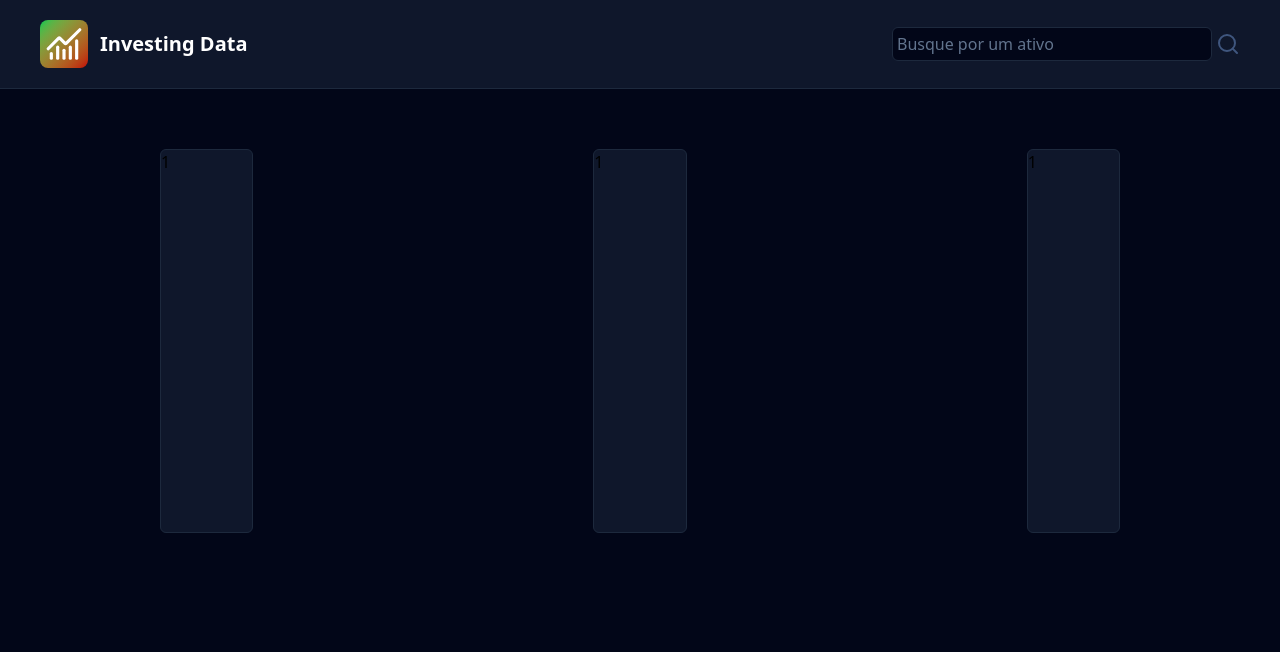
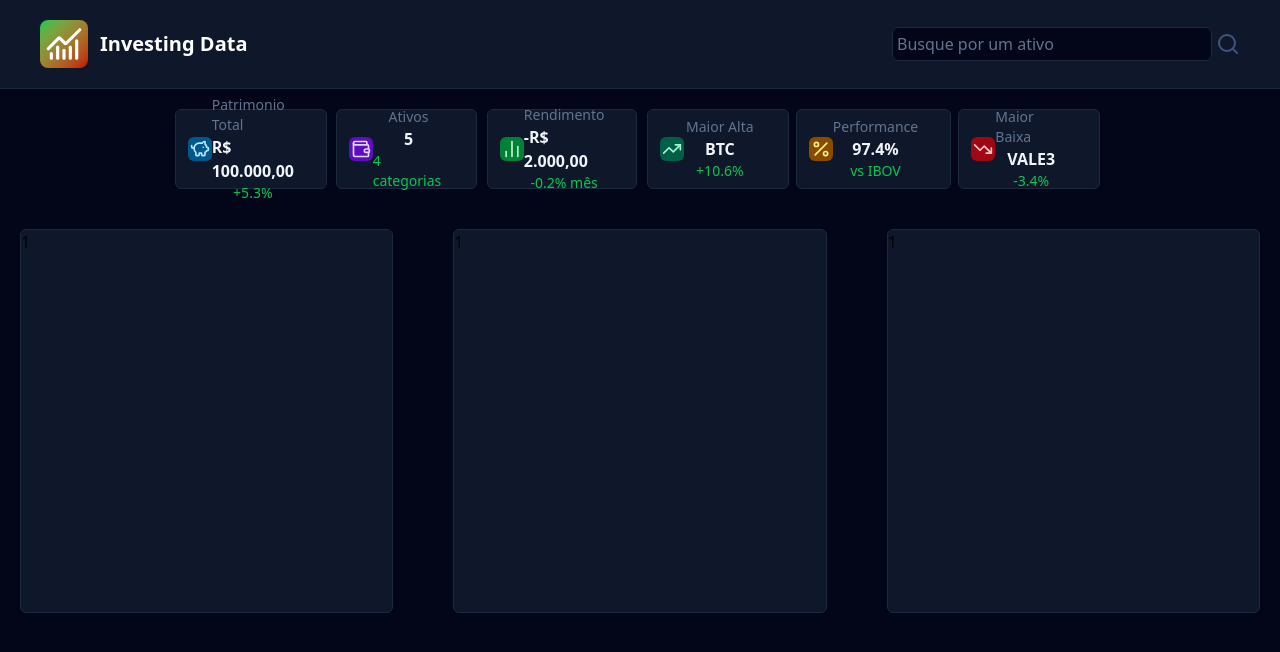
Before and after one commit to Victor-Avilla/Dashboard-de-Investimentos, a React (Vite) app: page / in a window 1280 px wide. Shown: the top 652 px of the page. Built offline with nearby package versions, Linux system fonts and the light colour scheme.

Commit message:
feat: criado dados placeholders para os props do componente cards

```diff
--- a/src/components/App.jsx
+++ b/src/components/App.jsx
@@ -5,9 +5,11 @@ import Header from './Header'
 import Dashboard from './Dashboard'
 import Cards from './Cards'
 
+import { TrendingUp, TrendingDown,PiggyBank, ChartNoAxesColumn, Percent, Wallet } from 'lucide-react'
+
 function App() {
     return (
-        <div className='bg-slate-950 w-full h-screen'>
+        <div className='bg-slate-950 h-screen w-screen '>
 
             <Header />
 
@@ -17,6 +19,12 @@ function App() {
             lg:grid-cols-6 lg:mx-30
             xl:mx-40 xl'>
 
+                <Cards Icon={PiggyBank} iconColor={'bg-sky-800'} bgIconColor={'text-sky-200'} title={'Patrimonio Total'} data={'R$ 100.000,00'} value={'+5.3%'} />
+                <Cards Icon={Wallet} iconColor={'bg-violet-800'} bgIconColor={'text-violet-200'} title={'Ativos'} data={'5'} value={'4 categorias'} />
+                <Cards Icon={ChartNoAxesColumn} iconColor={'bg-green-700'} bgIconColor={'text-green-200'} title={'Rendimento'} data={'-R$ 2.000,00 '} value={'-0.2% mês'} />
+                <Cards Icon={TrendingUp} iconColor={'bg-emerald-800'} bgIconColor={'text-emerald-200'} title={'Maior Alta'} data={'BTC'} value={'+10.6%'} />
+                <Cards Icon={Percent} iconColor={'bg-yellow-800'} bgIconColor={'text-yellow-200'} title={'Performance'} data={'97.4%'} value={'vs IBOV'} />
+                <Cards Icon={TrendingDown} iconColor={'bg-red-800'} bgIconColor={'text-red-200'} title={'Maior Baixa'} data={'VALE3'} value={'-3.4%'} />
 
 
             </div>
--- a/src/components/Dashboard.jsx
+++ b/src/components/Dashboard.jsx
@@ -1,6 +1,6 @@
 function Dashboard(){
     return(
-        <section className=' max-w-full m-5 md:mx-20 xl:mx-40'>
+        <section className=' max-w-full m-5 md:mx-10 xl:mx-5'>
 
         <div className="max-w-full h-96 bg-slate-900 rounded-md border border-slate-800">1</div>
 
```
